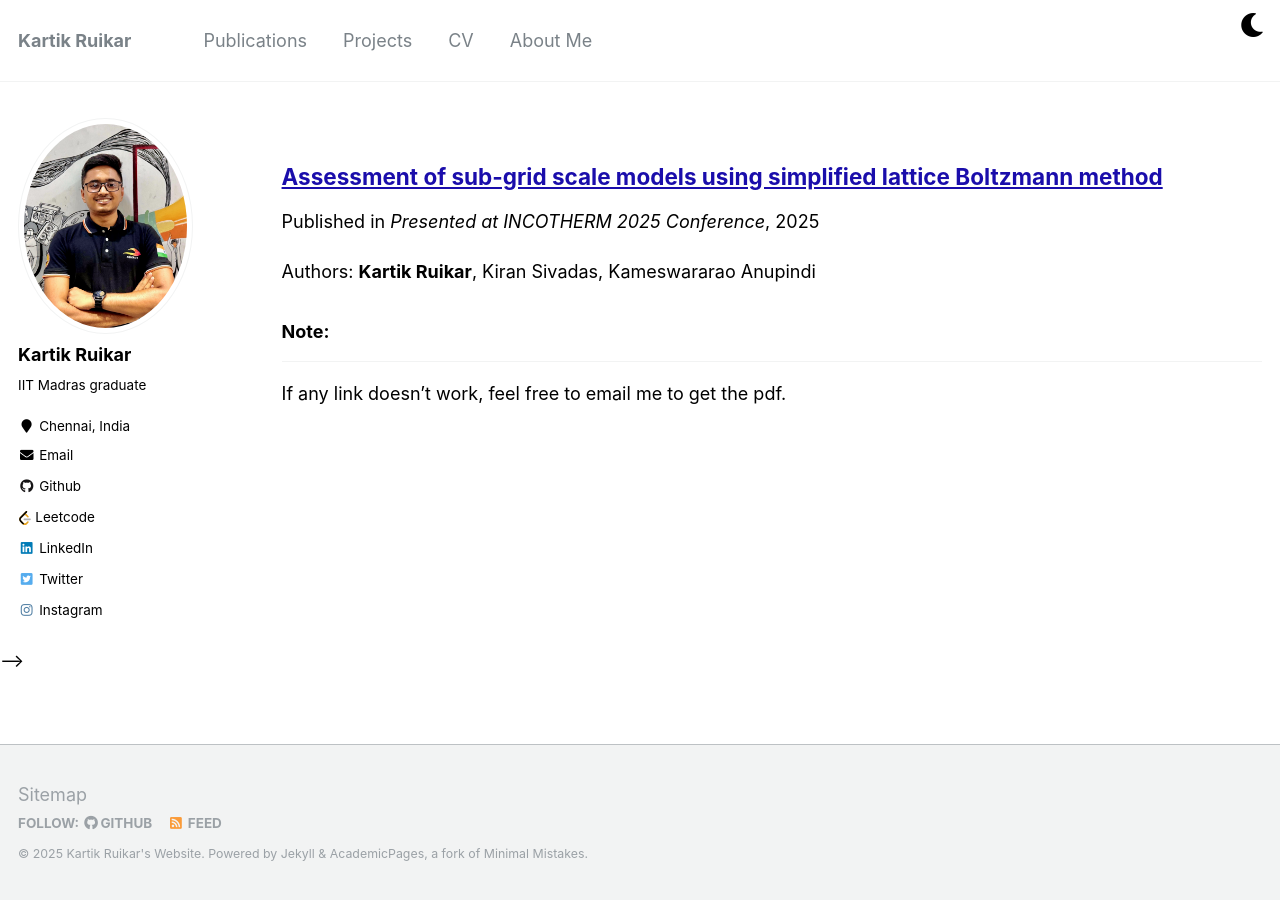
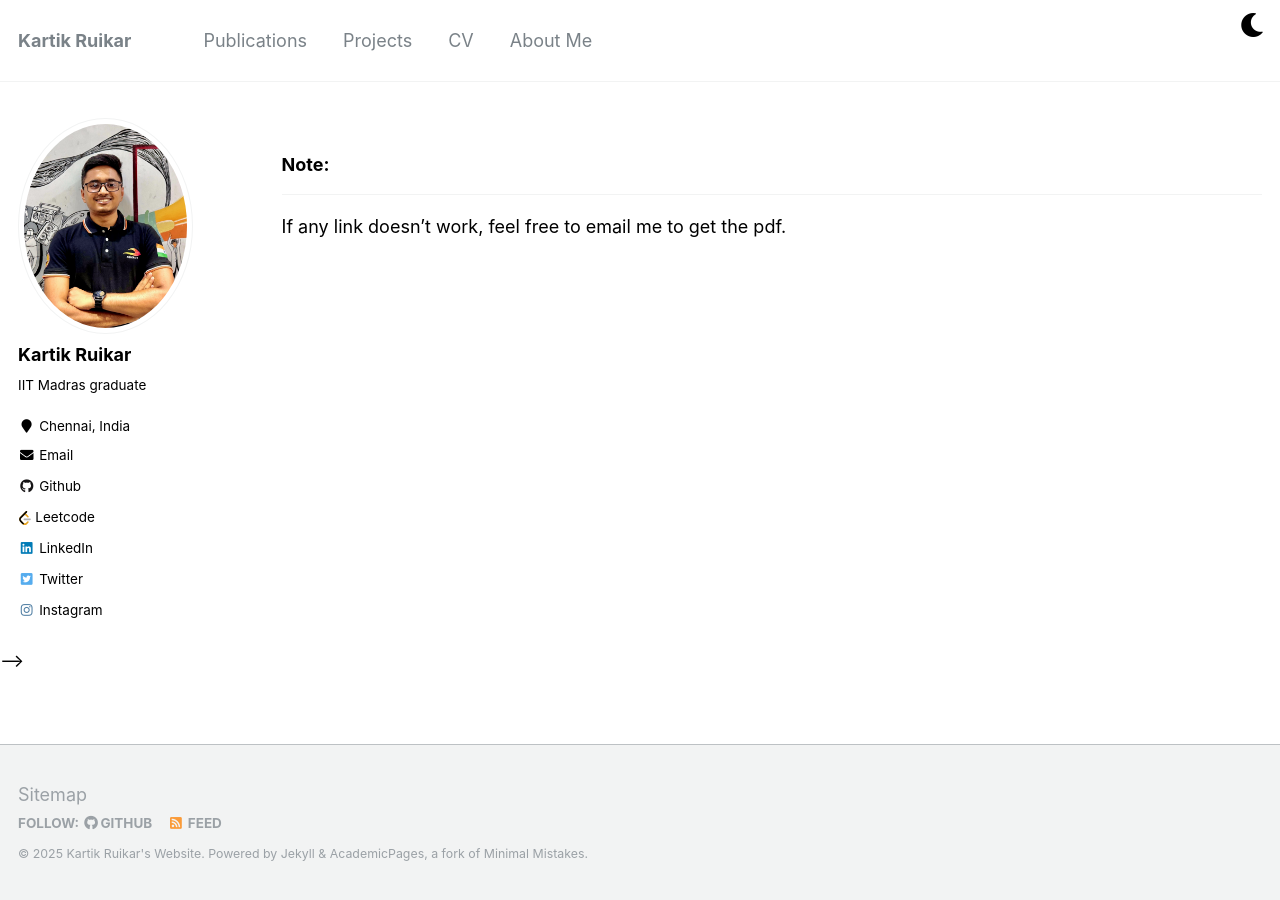
Before and after one commit to Kartik2605/Kartik2605.github.io, a Jekyll site: the page built from _pages/publications.md, in a window 1280 px wide. Built offline with Jekyll 4.4.1, drawn with Linux system fonts in a browser that asks for light colours.

Commit message:
remove publ. bottom share part attempt 1

```diff
--- a/_pages/publications.md
+++ b/_pages/publications.md
@@ -11,9 +11,9 @@ author_profile: true
 
 {% include base_path %}
 
-{% for post in site.publications reversed %}
+<!-- {% for post in site.publications reversed %}
   {% include archive-single.html %}
-{% endfor %}
+{% endfor %} -->
 
 
 ### Note:
--- a/_publications/INCOTHERM.md
+++ b/_publications/INCOTHERM.md
@@ -3,11 +3,11 @@ title: "Assessment of sub-grid scale models using simplified lattice Boltzmann m
 collection: publications
 permalink: /publication/packman
 date: 2025-10-14
-venue: 'Presented at INCOTHERM 2025 Conference'
+venue: 'INCOTHERM Conference'
 ---
 Authors: **Kartik Ruikar**, Kiran Sivadas, Kameswararao Anupindi
 
-In this study, high-fidelity turbulent flow simulations are conducted using the simple and highly stable lattice Boltzmann method (SHSLBM) coupled with large-eddy simulation (LES). The SHSLBM-LES framework is thoroughly validated against standard benchmark cases, including three-dimensional lid-driven cavity flow at Reynolds number 12000 and circular jet flow at Reynolds number 8400. A comprehensive comparison of four different subgrid-scale (SGS) models - Smagorinsky, Vreman, WALE, and Sigma is performed to evaluate their performance in capturing turbulent dynamics. The performance of different SGS models are analyzed with particular attention to their ability to predict near-wall behavior. The framework is then applied to a model room ventilation case (Re = 609) with inlet and outlet configurations. It simulates realistic airflow patterns, with turbulence intensity at the inlet set to 5%. Key findings highlight the WALE and Vreman model’s superiority in wall-bounded flows due to their near-wall scaling. The Sigma model demonstrates robust performance across tested regimes. The present work demonstrates the potential of accelerated SHSLBM-LES frameworks for high-fidelity simulations of complex turbulent flows, providing insights into the strengths and limitations of different SGS models while leveraging the computational efficiency of GPU architecture.
+Abstract: In this study, high-fidelity turbulent flow simulations are conducted using the simple and highly stable lattice Boltzmann method (SHSLBM) coupled with large-eddy simulation (LES). The SHSLBM-LES framework is thoroughly validated against standard benchmark cases, including three-dimensional lid-driven cavity flow at Reynolds number 12000 and circular jet flow at Reynolds number 8400. A comprehensive comparison of four different subgrid-scale (SGS) models - Smagorinsky, Vreman, WALE, and Sigma is performed to evaluate their performance in capturing turbulent dynamics. The performance of different SGS models are analyzed with particular attention to their ability to predict near-wall behavior. The framework is then applied to a model room ventilation case (Re = 609) with inlet and outlet configurations. It simulates realistic airflow patterns, with turbulence intensity at the inlet set to 5%. Key findings highlight the WALE and Vreman model’s superiority in wall-bounded flows due to their near-wall scaling. The Sigma model demonstrates robust performance across tested regimes. The present work demonstrates the potential of accelerated SHSLBM-LES frameworks for high-fidelity simulations of complex turbulent flows, providing insights into the strengths and limitations of different SGS models while leveraging the computational efficiency of GPU architecture.
 
 The paper soon to be published in the SCOPUS-indexed Springer Conference Proceedings, Lecture Notes in Mechanical Engineering and will link it here once available.
 
```
